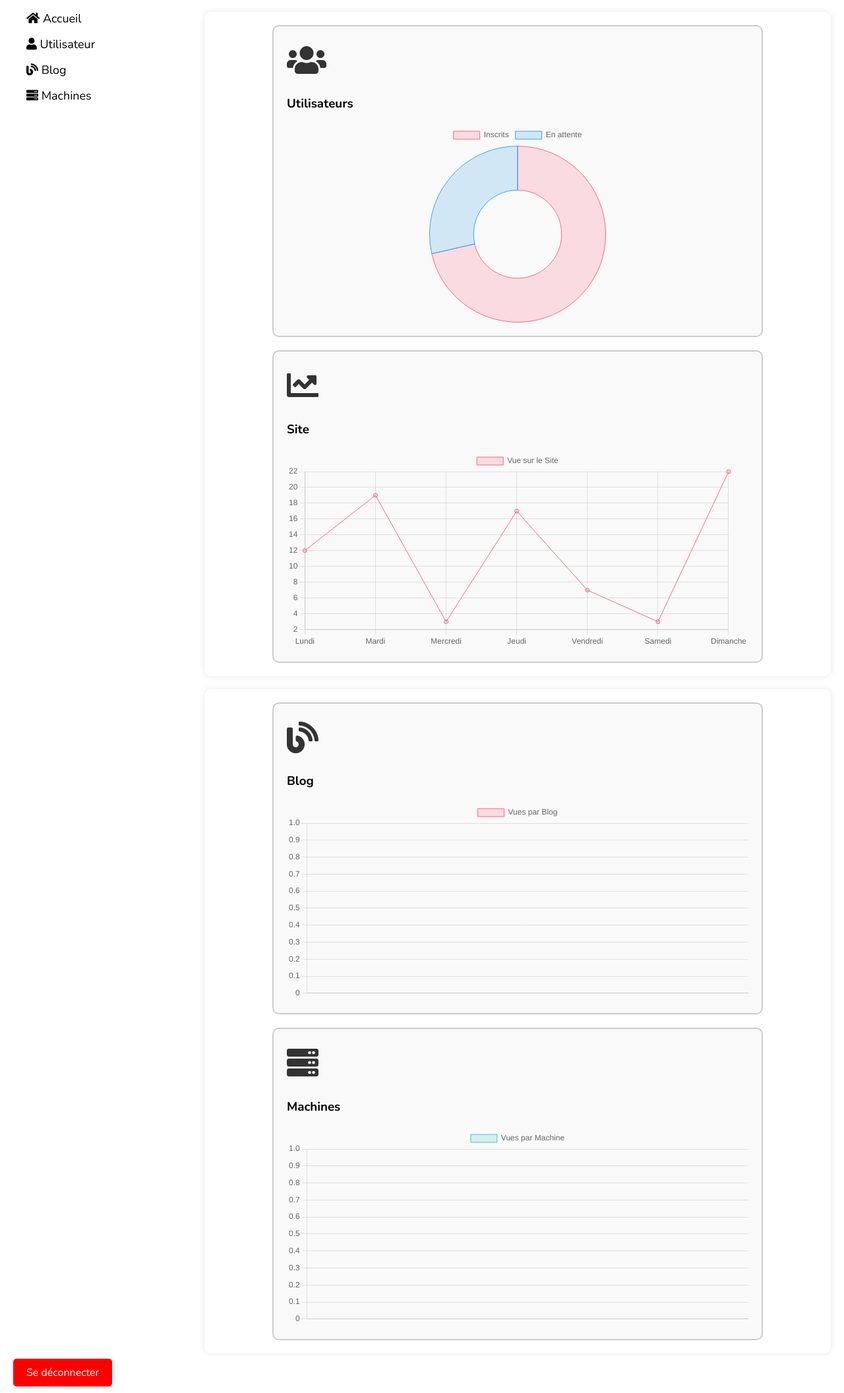
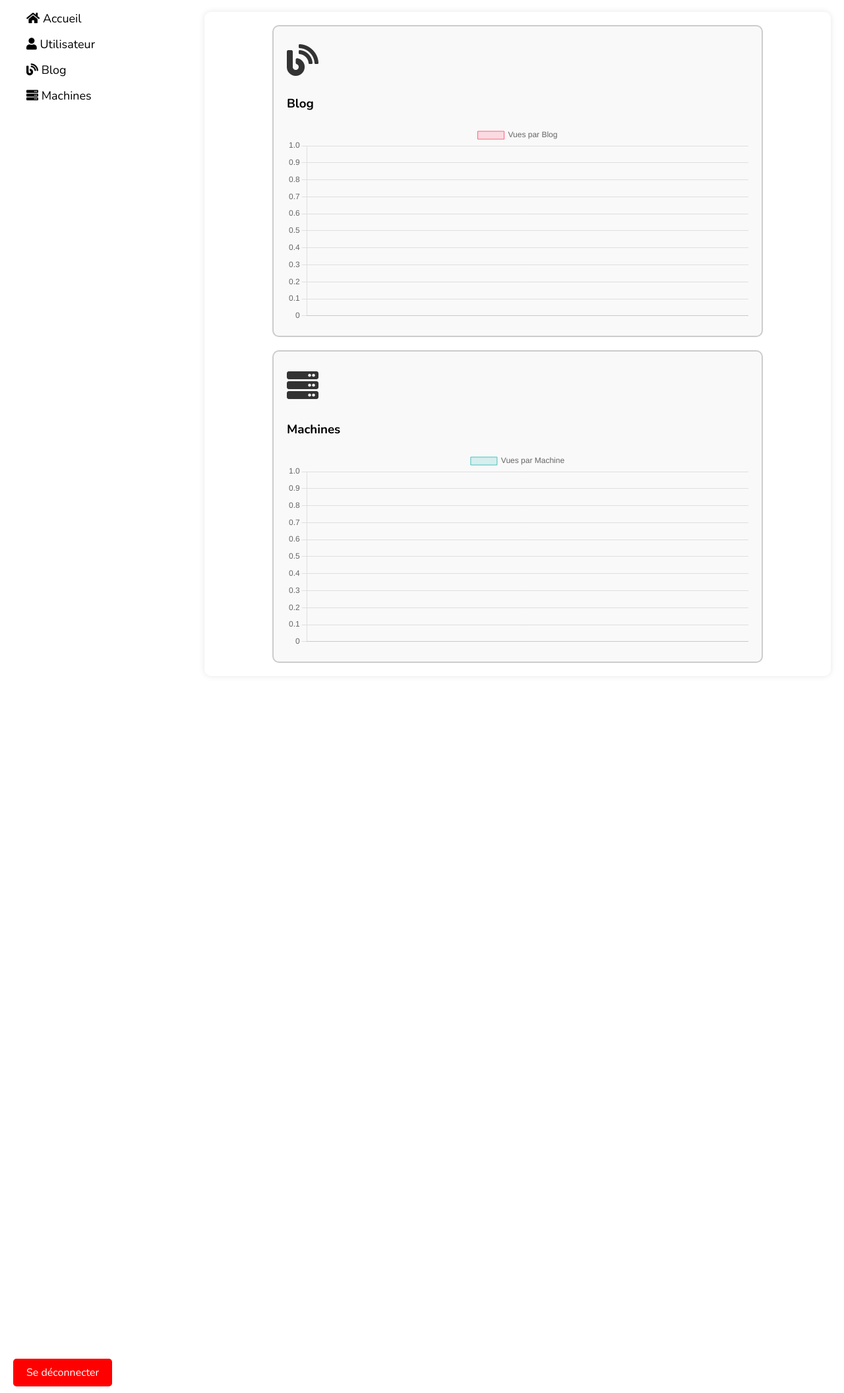
Before and after one commit to ClementDurand81/InnoFab-WebSite, a PHP site: page /Administration/dashboard.php in a window 1280 px wide. Shown: the part 131-2243 px from the top of the page at 66% size. Run offline with PHP 8.4, Linux system fonts and the light colour scheme; the visitor is signed in with stand-in values (Sample User, id 1); data that the repository does not hold is empty.

Commit message:
Dashboard  à jour

```diff
--- a/Administration/dashboard.php
+++ b/Administration/dashboard.php
@@ -94,33 +94,6 @@ $dataValues = [12, 19, 3, 17, 7, 3, 22];
       <!-- Première carte -->
       <div class="card">
         <div class="card-icon">
-          <i class="fas fa-users"></i>
-        </div>
-        <div class="card-content">
-          <h3>Utilisateurs</h3>
-          <div class="chart-container user-chart-container">
-            <canvas id="userChart" class="chart-canvas"></canvas>
-          </div>
-        </div>
-      </div>
-
-      <!-- Deuxième carte -->
-      <div class="card">
-        <div class="card-icon">
-          <i class="fas fa-chart-line"></i>
-        </div>
-        <div class="card-content">
-          <h3>Site</h3>
-          <div class="chart-container stat-chart-container">
-            <canvas id="statChart" class="chart-canvas"></canvas>
-          </div>
-        </div>
-      </div>
-    </div>
-    <div class="card-container"> <!-- Ajoutez un conteneur pour les cartes -->
-      <!-- Première carte -->
-      <div class="card">
-        <div class="card-icon">
           <i class="fas fa-blog"></i>
         </div>
         <div class="card-content">
@@ -147,10 +120,6 @@ $dataValues = [12, 19, 3, 17, 7, 3, 22];
   </div>
 
   <script>
-    var nombre_d_inscrits = <?php echo $nombre_d_inscrits; ?>;
-    var nombre_d_inscrits_en_attente = <?php echo $nombre_d_inscrits_en_attente; ?>;
-    var dataLabels = <?php echo json_encode($dataLabels); ?>;
-    var dataValues = <?php echo json_encode($dataValues); ?>;
     var dataLabelsMachines = <?php echo $dataLabelsMachinesJson; ?>;
     var dataValuesMachines = <?php echo $dataValuesMachinesJson; ?>;
     var dataLabelsBlogs = <?php echo json_encode($dataLabelsBlogs); ?>;
--- a/assets/js/graph.js
+++ b/assets/js/graph.js
@@ -1,48 +1,4 @@
 document.addEventListener('DOMContentLoaded', function() {
-    var ctx1 = document.getElementById('userChart').getContext('2d');
-    var userChart = new Chart(ctx1, {
-        type: 'doughnut',
-        data: {
-            labels: ['Inscrits', 'En attente'],
-            datasets: [{
-                label: 'Utilisateurs',
-                data: [nombre_d_inscrits, nombre_d_inscrits_en_attente],
-                backgroundColor: [
-                    'rgba(255, 99, 132, 0.2)',
-                    'rgba(54, 162, 235, 0.2)',
-                ],
-                borderColor: [
-                    'rgba(255, 99, 132, 1)',
-                    'rgba(54, 162, 235, 1)',
-                ],
-                borderWidth: 1
-            }]
-        },
-        options: {
-            responsive: true,
-            maintainAspectRatio: false,
-        }
-    });
-
-    var ctx2 = document.getElementById('statChart').getContext('2d');
-    var statChart = new Chart(ctx2, {
-        type: 'line',
-        data: {
-            labels: dataLabels,
-            datasets: [{
-                label: 'Vue sur le Site',
-                data: dataValues,
-                backgroundColor: 'rgba(255, 99, 132, 0.2)',
-                borderColor: 'rgba(255, 99, 132, 1)',
-                borderWidth: 1
-            }]
-        },
-        options: {
-            responsive: true,
-            maintainAspectRatio: false,
-        }
-    });
-
     var ctx3 = document.getElementById('blogChart').getContext('2d');
     var blogChart = new Chart(ctx3, {
         type: 'line',
```
